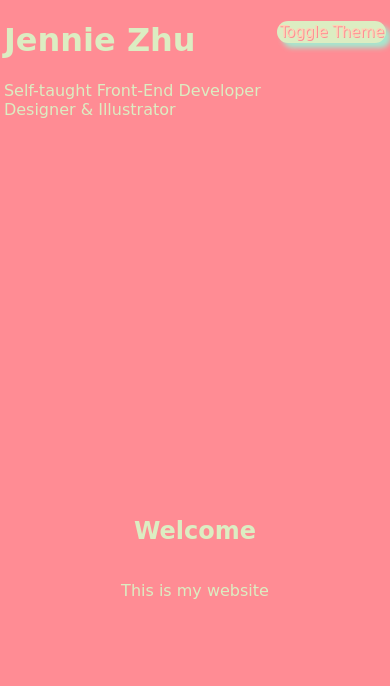
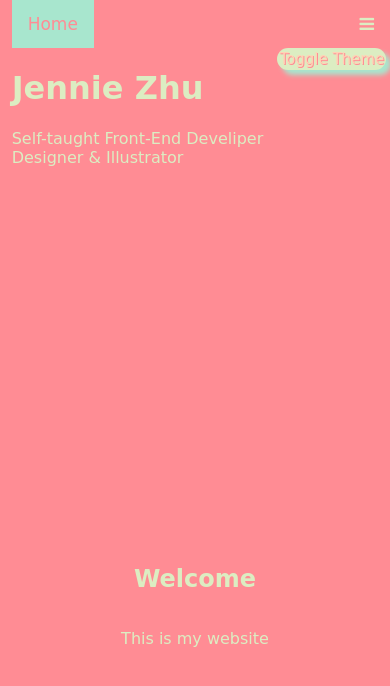
Before and after one commit to jzhupan/portfolio-website, a plain HTML site: page index.html in a window 390 px wide. Shown: the top 686 px of the page. Drawn offline with Linux system fonts and the light colour scheme; a web font is replaced by a local one.

Commit message:
Setting up general look of navigation bar

```diff
--- a/app.js
+++ b/app.js
@@ -25,3 +25,12 @@ document.addEventListener("DOMContentLoaded", () => {
 
 
 });
+
+function navFunction(){
+    let x = document.getElementById('nav-bar');
+    if(x.className === 'topnav'){
+        x.className += ' responsive';
+    } else {
+        x.className = 'topnav';
+    }
+}
--- a/index.html
+++ b/index.html
@@ -6,16 +6,32 @@
     <title>Document</title>
 
     <link rel="stylesheet" href="style.css">
+    <link rel="stylesheet" href="https://cdnjs.cloudflare.com/ajax/libs/font-awesome/4.7.0/css/font-awesome.min.css">
     <script defer src="app.js"></script>
 
 </head>
 <body data-theme="light">
+    <nav class="topnav" id="nav-bar">
+
+        <a href="/home/" class="active">
+            Home
+        </a>
+        <a href="/projects/">
+            Projects
+        </a>
+
+        <a href="/contact/">
+            Contact
+        </a>
+        <a href="javascript:void(0);" class="icon" onclick="navFunction()">
+            <i class="fa fa-bars"></i></a>
+    </nav>
 
         <button id="theme-button">Toggle Theme</button>
 
         <div class="name-title">
                 <h1>Jennie Zhu</h1>
-                <p >Self-taught Front-End Developer
+                <p >Self-taught Front-End Develiper
                     <br/>
                     Designer & Illustrator</p>
         </div>
@@ -35,7 +51,7 @@
         </p>
     </section>
 
-    <section class="hidden">
+    <section class="hidden projects">
         <h2>Project 1</h2>
         <p>Notable Libraries and Frameworks used:</p>
         <div class="logos">
@@ -54,7 +70,7 @@
         </div>
     </section>
 
-    <section class="hidden">
+    <section class="hidden projects">
         <h2>Project 2</h2>
         <p>Notable Libraries and Frameworks used:</p>
         <div class="logos">
--- a/style.css
+++ b/style.css
@@ -66,9 +66,63 @@ section {
 
 .name-title{
     display: block;
-    margin-left: 1%;
+    margin-left: 3%;
     text-align: left;
 }
+
+#nav-bar {
+    margin-left: 3%;
+    background-color: var(--background);
+    overflow: hidden;
+    text-align: center;
+}
+
+.topnav a{
+    float: left;
+    display: block;
+    color: var(--text);
+    text-align: center;
+    padding: 14px 16px;
+    text-decoration: none;
+    font-size: 17px;
+}
+
+.topnav a:hover {
+    background-color: var(--text);
+    color: var(--background);
+}
+
+.topnav a.active {
+
+    background-color: var(--primary);
+    color: var(--background)
+}
+
+.topnav .icon {
+    display: none;
+}
+
+@media screen and (max-width: 600px){
+    .topnav a:not(:first-child){display: none;}
+    .topnav a.icon {
+        float: right;
+        display: block;
+    }
+}
+
+@media screen and (max-width: 600px) {
+    .topnav.responsive {position: relative;}
+    .topnav.responsive a.icon {
+      position: absolute;
+      right: 0;
+      top: 0;
+    }
+    .topnav.responsive a {
+      float: none;
+      display: block;
+      text-align: left;
+    }
+  }
 
 
 .hidden {
```
Also changed, not shown: images/logo-icons/black-icon-transparentbg.png (added), images/logo-icons/black-icon-whitebg.png (added), images/logo-icons/bx-moon.png (added), images/logo-icons/bx-sun.png (added), images/logo-icons/bxs-moon.png (added), images/logo-icons/bxs-sun.png (added), images/logo-icons/color icon-whitebg.png (added), images/logo-icons/color-icon-transparentbg.png (added).
